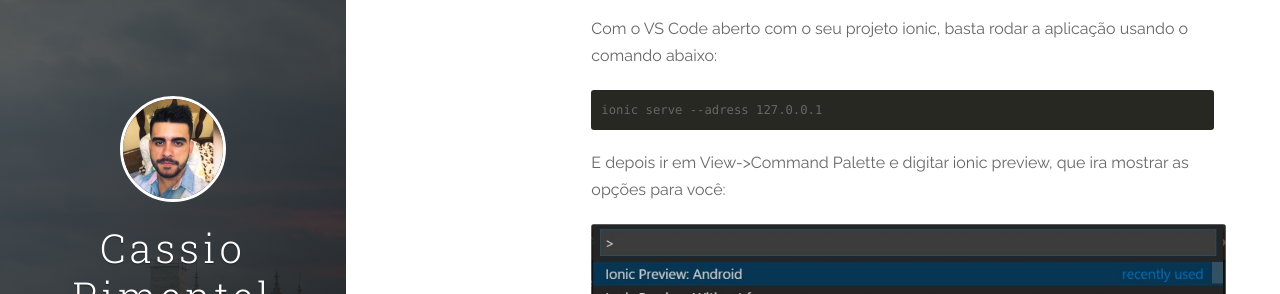
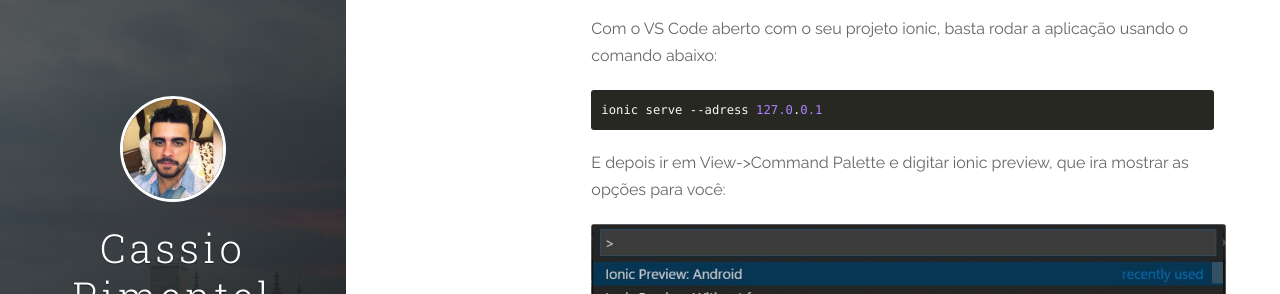
Before and after one commit to CassioPimentel/cassiopimentel.github.io, a Jekyll site: the page built from _posts/2018-02-25-Testando-app-ionic-diretamente-no-VSCode.markdown, in a window 1280 px wide and 900 px high, scrolled down 1802 px. Shown: the part 157-451 px from the top of the window. Built offline with Jekyll 4.4.1, drawn with Linux system fonts in a browser that asks for light colours; nearby versions of some CDN libraries; comment, search, counter and statistics services are not loaded; some of the changed text lies outside the part shown.

Commit message:
Update 2018-02-25-Testando-app-ionic-diretamente-no-VSCode.markdown

````diff
--- a/_posts/2018-02-25-Testando-app-ionic-diretamente-no-VSCode.markdown
+++ b/_posts/2018-02-25-Testando-app-ionic-diretamente-no-VSCode.markdown
@@ -20,7 +20,9 @@
 
 Com o VS Code aberto você deve ir na barra lateral esquerda e ir em Extensions(Ctrl+Shift+X) e pesquisar por:
 
-    ionic preview
+```cs
+ionic preview
+```
 
 e instalar o primeiro pacote. Há outros plugins com o mesmo nome, caso tenha duvidas basta instalar o que tenha a maior quantidade de instalações.
 
@@ -30,7 +32,9 @@
 
 Este plugin no VS Code necessita de uma pequena configuração. basta ir em Settings e em USER SETTINGS, mudar o valor de ionic-preview.host para:
 
-    "0.0.0.0"
+```cs
+"0.0.0.0"
+```
 
 [Mais informações](https://github.com/jadsonbr/ionic-preview/issues/4)
 
@@ -40,7 +44,9 @@
 
 Com o VS Code aberto com o seu projeto ionic, basta rodar a aplicação usando o comando abaixo:
 
-    ionic serve --adress 127.0.0.1
+```cs
+ionic serve --adress 127.0.0.1
+ ```
 
 E depois ir em View->Command Palette e digitar ionic preview, que ira mostrar as opções para você:
 
````
